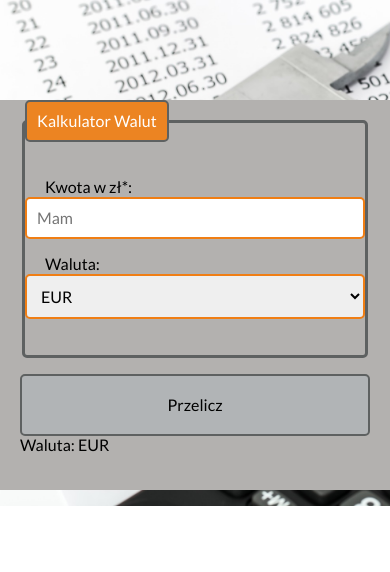
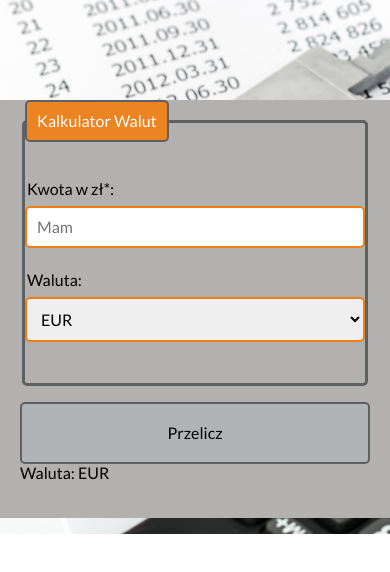
Before and after one commit to Krystian22FrontEnd/CurrencyConverter-React, a React (Create React App) app: page / in a window 390 px wide. Shown: the top 572 px of the page. Built offline with nearby package versions, Linux system fonts and the light colour scheme.

Commit message:
added media queries. Now it text centers at 650px

```diff
--- a/src/Form/style.css
+++ b/src/Form/style.css
@@ -1,4 +1,4 @@
-.form__fieldset{
+.form__fieldset {
   border: 3px solid #5e6161;
   padding: 20px 0;
   margin-top: 20px;
@@ -14,7 +14,7 @@
   color: white;
 }
 
-.form__labelText{
+.form__labelText {
   display: inline-block;
   padding: 0px 20px;
   max-width: 200px;
@@ -22,7 +22,7 @@
   color: black;
 }
 
-.form__field{
+.form__field {
   display: inline-block;
   border: 2px solid #f07e14;
   max-width: 400px;
@@ -47,10 +47,25 @@
   background-color: #f7ad68;
 }
 
-.result {
-    color: black;
+.paragraph {
+  padding-bottom: 20px;
+}
+
+@media (max-width: 650px) {
+  .form__field {
+    margin: 5px 0;
+  }
+
+  .form__labelText {
+    padding: 2px;
   }
 
   .paragraph {
-    padding-bottom: 20px;
+    text-align: center;
   }
+
+  .form__paragraph {
+
+    text-align: center;
+  }
+}
```
Lines whose indentation alone changed are shown as unchanged.
